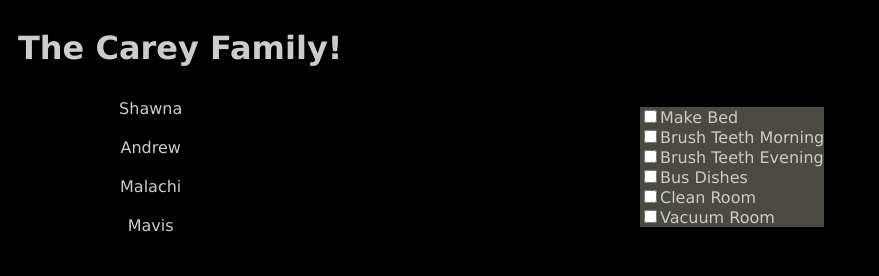
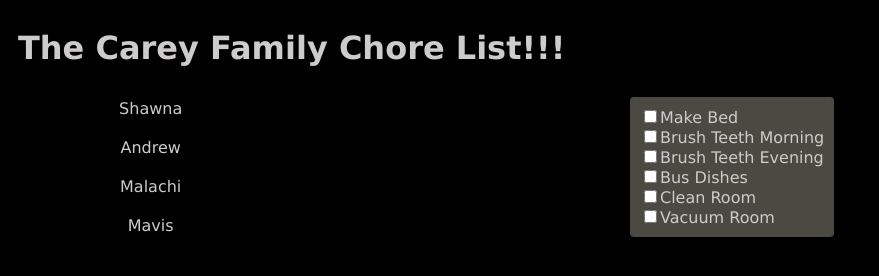
Before and after one commit to arcarey/carey_fam_web, a plain HTML site: page index.html in a window 1280 px wide. Shown: the whole page, without its empty margins (0-879 px from the left). Drawn offline with Linux system fonts and the light colour scheme.

Commit message:
fix some css properties

```diff
--- a/index.html
+++ b/index.html
@@ -12,7 +12,7 @@
 </head>
 <body>
     <Header>
-        <h1>The Carey Family!</h1>
+        <h1>The Carey Family Chore List!!!</h1>
     </Header>
     <div class="mainContainer">
         <div class="familyHeadersFlexContainer">
--- a/style.css
+++ b/style.css
@@ -36,5 +36,7 @@ body {
 
 #choreCheckList{
     background-color: rgb(74, 73, 66);
+    padding: 10px;
     margin: auto;
+    border-radius: 4px;
 }
```
